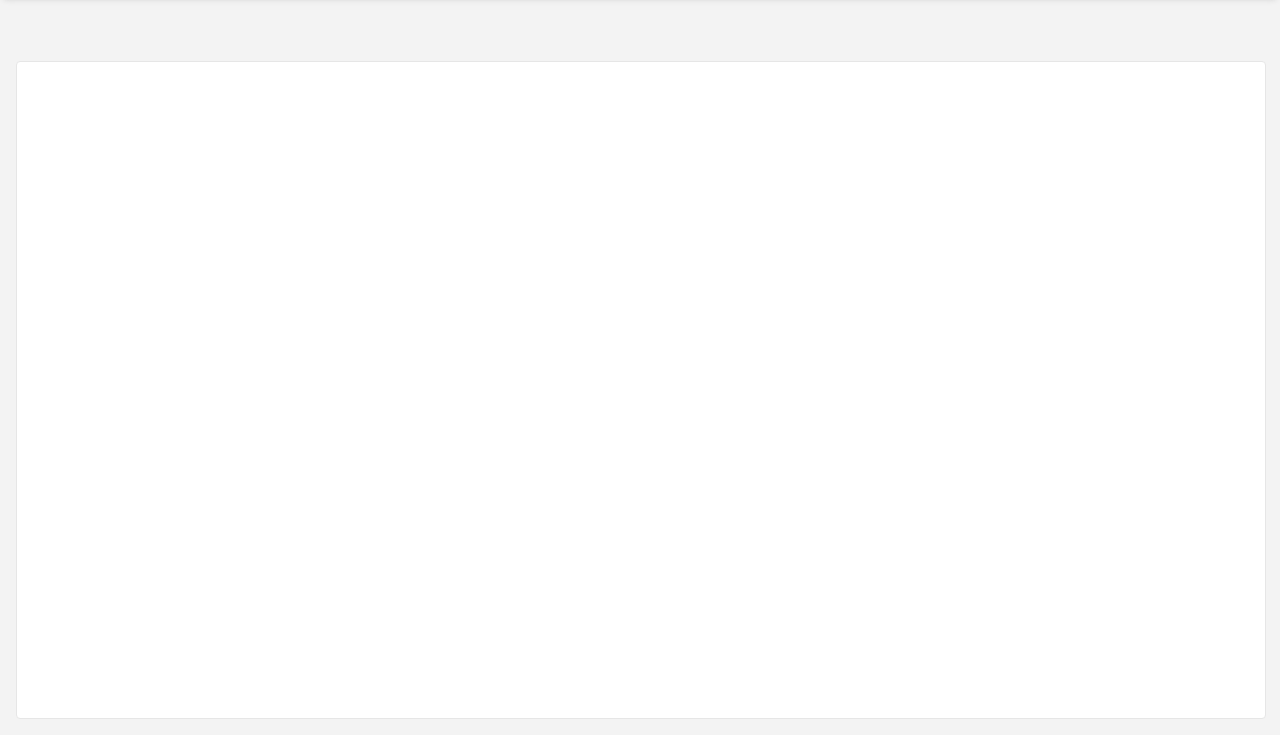
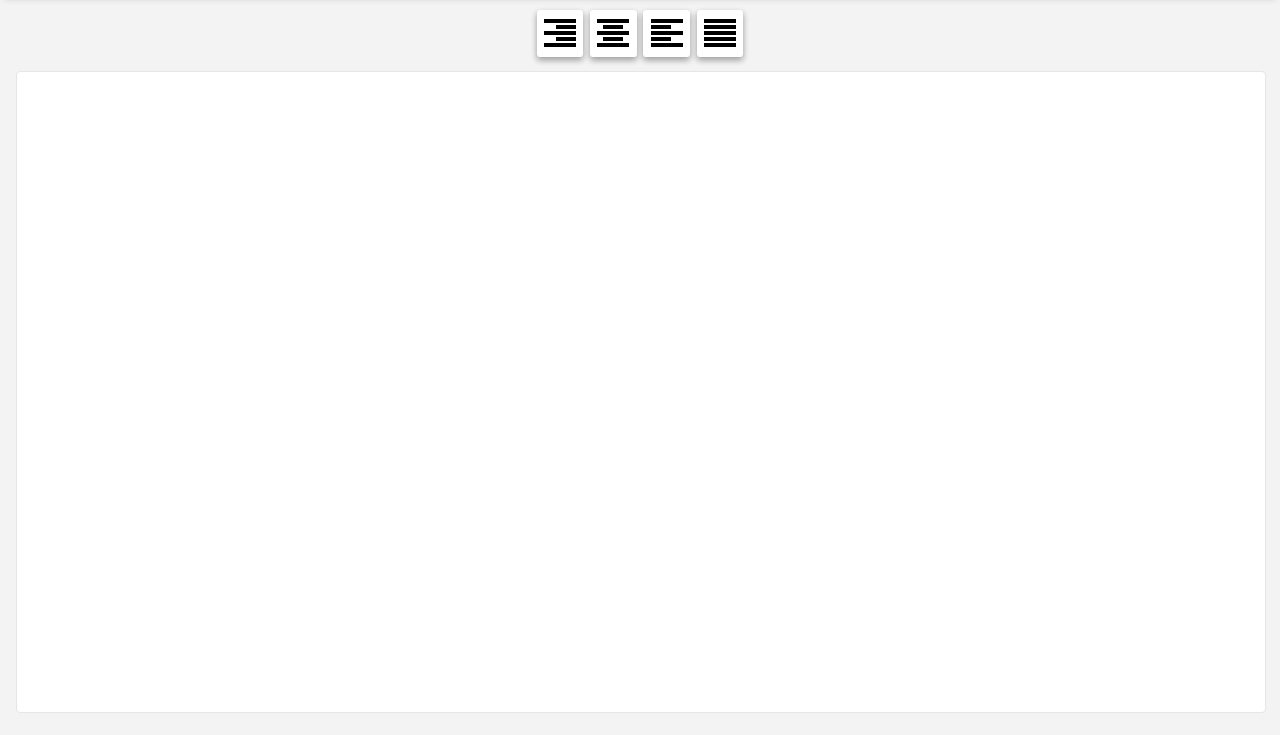
Before and after one commit to TBM85/Demo-Text-Editor, a plain HTML site: page index.html in a window 1280 px wide. Shown: the part 68-803 px from the top of the page. Drawn offline with Linux system fonts and the light colour scheme.

Commit message:
Create the text alignment buttons

```diff
--- a/css/styles.css
+++ b/css/styles.css
@@ -1,30 +1,85 @@
-@import url('https://fonts.googleapis.com/css2?family=Inconsolata:wght@200;300;400;500;600;700;800;900&display=swap');
+@import url("https://fonts.googleapis.com/css2?family=Inconsolata:wght@200;300;400;500;600;700;800;900&display=swap");
+
+/*------------------------------------*\
+  #GENERAL
+\*------------------------------------*/
 
 html {
-  font-family: 'Inconsolata', monospace;
+  font-family: "Inconsolata", monospace;
   text-align: center;
   min-height: 100vh;
 }
+
 body {
   margin: 0;
   background-color: #f3f3f3;
 }
+
+button {
+  width:   3.5em;
+  height:  3.5em;
+  margin:  0.25em;
+  padding: 0.5em;
+  background-color:    #fff;
+  background-repeat:   no-repeat;
+  background-position: center;
+  border: none;
+  border-radius: 0.25em;
+  box-shadow: rgb(0 0 0 / 16%) 0px 3px 6px, rgb(0 0 0 / 23%) 0px 3px 6px;
+  cursor: pointer;
+}
+
+/*------------------------------------*\
+  #HEADER
+\*------------------------------------*/
+
 .header {
   box-shadow: 0 6px 6px -4px #cacaca;
 }
+
 h1 {
-  margin: 0;
+  margin:  0;
   padding: 0.5em;
 }
+
+/*------------------------------------*\
+  #TOOLBAR
+\*------------------------------------*/
+
 .toolbar {
   min-height: 4em;
 }
+
+.toolbar__buttons {
+  margin: 0.6em 1em;
+}
+
+.toolbar__btn-text-align-right {
+  background-image: url("../assets/icons/paragraph-right.svg");
+}
+
+.toolbar__btn-text-align-center {
+  background-image: url("../assets/icons/paragraph-center.svg");
+}
+
+.toolbar__btn-text-align-left {
+  background-image: url("../assets/icons/paragraph-left.svg");
+}
+
+.toolbar__btn-text-align-justify {
+  background-image: url("../assets/icons/paragraph-justify.svg");
+}
+
+/*------------------------------------*\
+  #TEXT-BOX
+\*------------------------------------*/
+
 .text-box {
   background-color: #fff;
   border: 1px solid #e6e6e6;
   border-radius: 0.25em;
   margin: 0 1em 1em 1em;
   padding: 1em;
-  height: calc(100vh - 11em);
-  width: calc(100vw - 4em);
+  height: calc(100vh - 12em);
+  width:  calc(100vw - 4em);
 }
--- a/js/app.js
+++ b/js/app.js
@@ -1,9 +1,45 @@
+const btns = [
+  { class: "toolbar__btn-text-align-right", dataset: "justifyRight" },
+  { class: "toolbar__btn-text-align-center", dataset: "justifyCenter" },
+  { class: "toolbar__btn-text-align-left", dataset: "justifyLeft" },
+  { class: "toolbar__btn-text-align-justify", dataset: "justifyFull" }
+]
+
+// HEADER
 const header = document.querySelector(".header");
 
 const h1 = document.createElement("h1");
 header.appendChild(h1);
 h1.innerHTML = "Text Editor";
 
+
+// TOOLBAR
 const toolbar = document.querySelector(".toolbar");
 
+const buttons = document.createElement("div");
+toolbar.appendChild(buttons);
+buttons.classList.add("toolbar__buttons");
+
+// TOOLBAR BUTTONS (Text Align)
+const buttonsTextAlign = document.createElement("div");
+buttons.appendChild(buttonsTextAlign);
+buttonsTextAlign.classList.add("toolbar__btn-text-align");
+
+let containerBtnName;
+
+for (let btn of btns) {
+
+  if (`${btn.class}`.slice(0, 23) === "toolbar__btn-text-align") {
+    containerBtnName = buttonsTextAlign;
+  } else {
+
+  }
+
+  const generalBtn = document.createElement("button");
+  containerBtnName.appendChild(generalBtn);
+  generalBtn.classList.add(`${btn.class}`);
+  generalBtn.dataset["command"] = `${btn.dataset}`;
+}
+
+// TEXT-BOX
 const textBox = document.querySelector(".text-box");
```
Also changed, not shown: assets/icons/paragraph-center.svg (added), assets/icons/paragraph-justify.svg (added), assets/icons/paragraph-left.svg (added), assets/icons/paragraph-right.svg (added).
